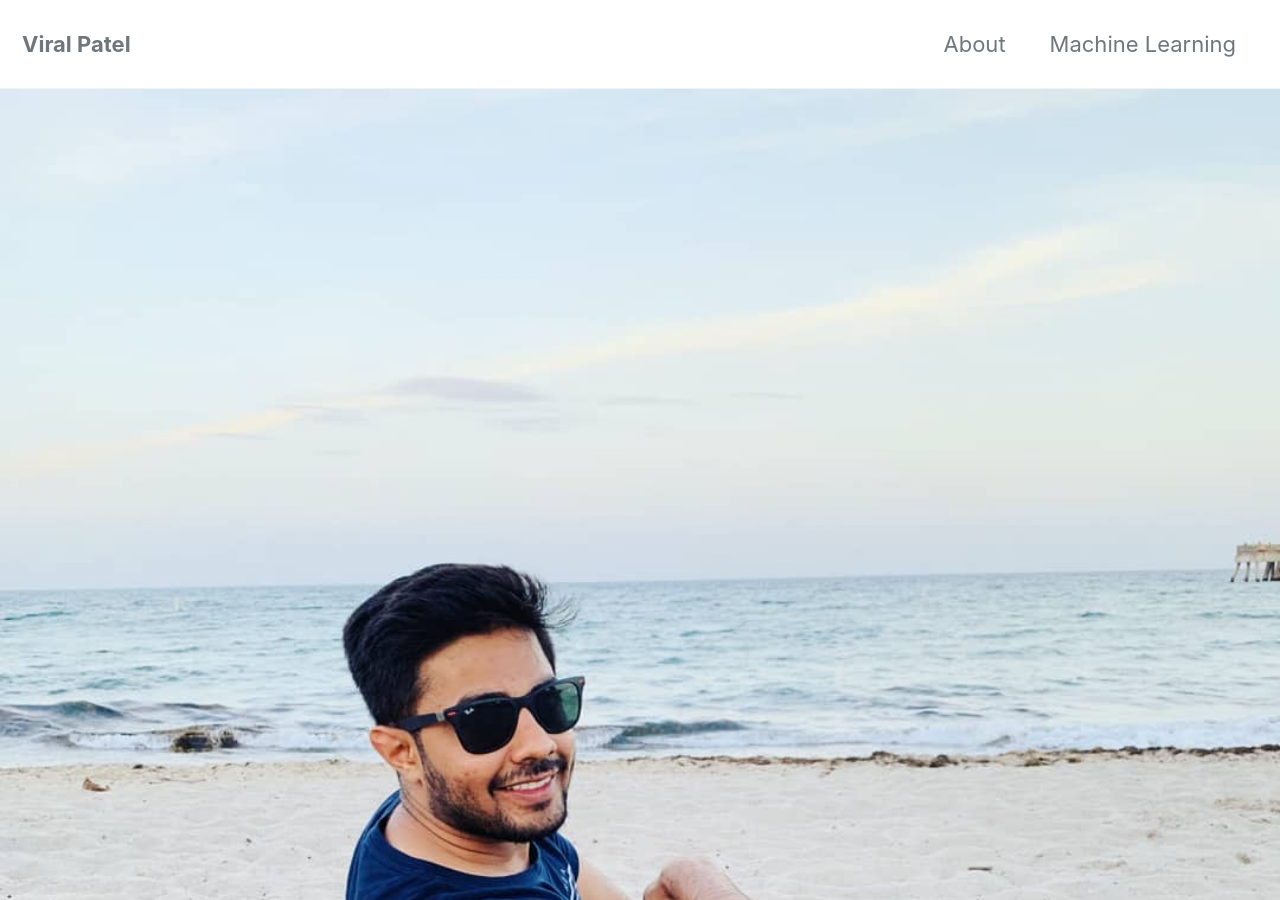
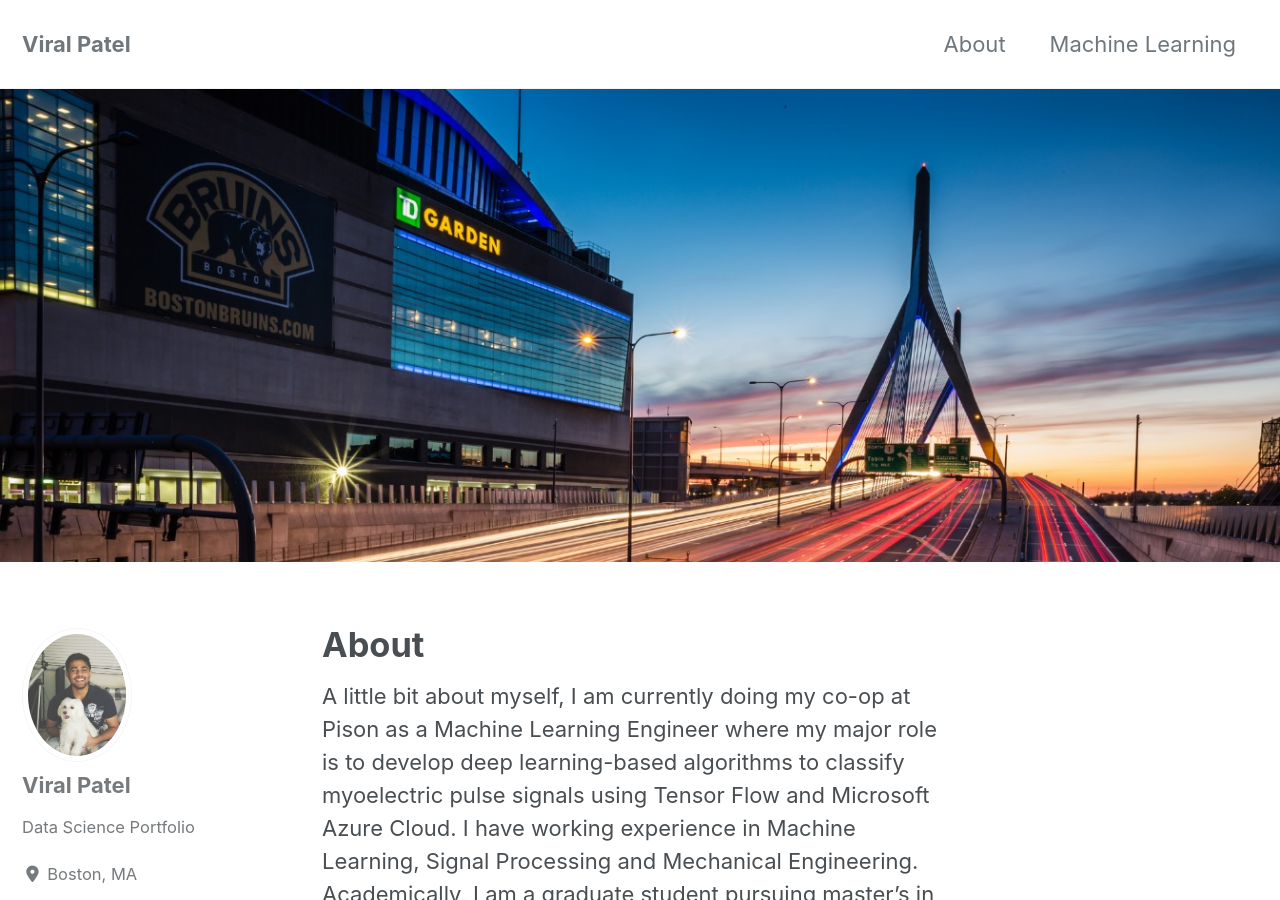
Before and after one commit to viralpatel3/viralpatel3.github.io, a Jekyll site: the page built from _pages/about.md, in a window 1280 px wide and 900 px high. Built offline with Jekyll 4.4.1, drawn with Linux system fonts in a browser that asks for light colours; cached includes are drawn as plain includes; nearby versions of some CDN libraries.

Commit message:
zakim bridge

```diff
--- a/_pages/about.md
+++ b/_pages/about.md
@@ -2,7 +2,7 @@
 title: "About"
 permalink: /about/
 header:
-  image: "/images/fl.jpg"
+  image: "/images/zakim.jpg"
 ---
 
  A little bit about myself, I am currently doing my co-op at Pison as a Machine Learning Engineer where my major role is to develop deep learning-based algorithms to classify myoelectric pulse signals using Tensor Flow and Microsoft Azure Cloud. I have working experience in Machine Learning, Signal Processing and Mechanical Engineering.  Academically, I am a graduate student pursuing master’s in Data Science(Graduating Dec 2019) from Northeastern University. My career objective is to work as a Machine Learning Engineer in a cross functional team where projects include data preprocessing, visualization, feature transformation, modeling and real time deployment of algorithms in order to support client end goals. I love meditation, music and dogs!!
```
Also changed, not shown: images/zakim.jpg (added).
